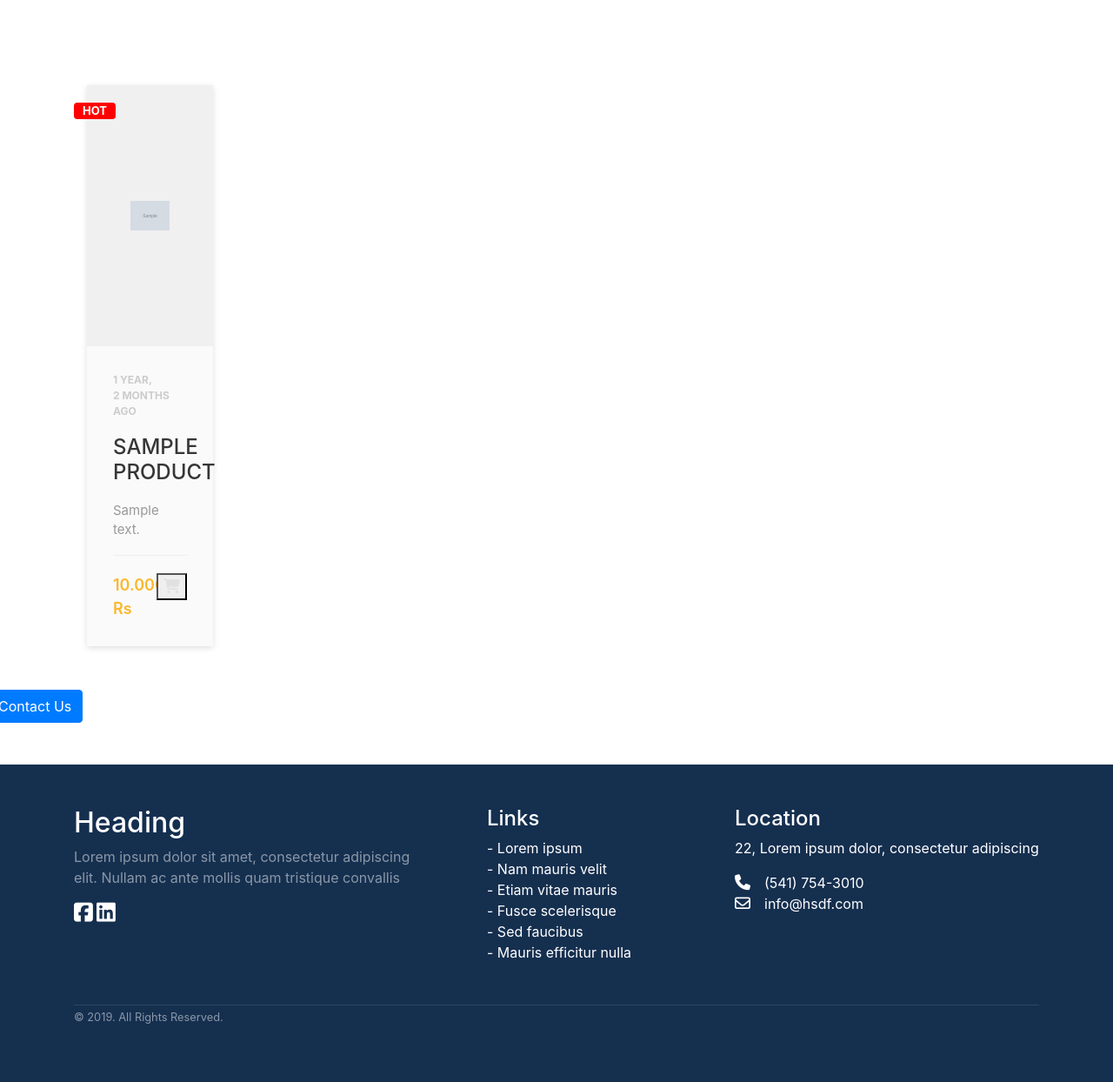
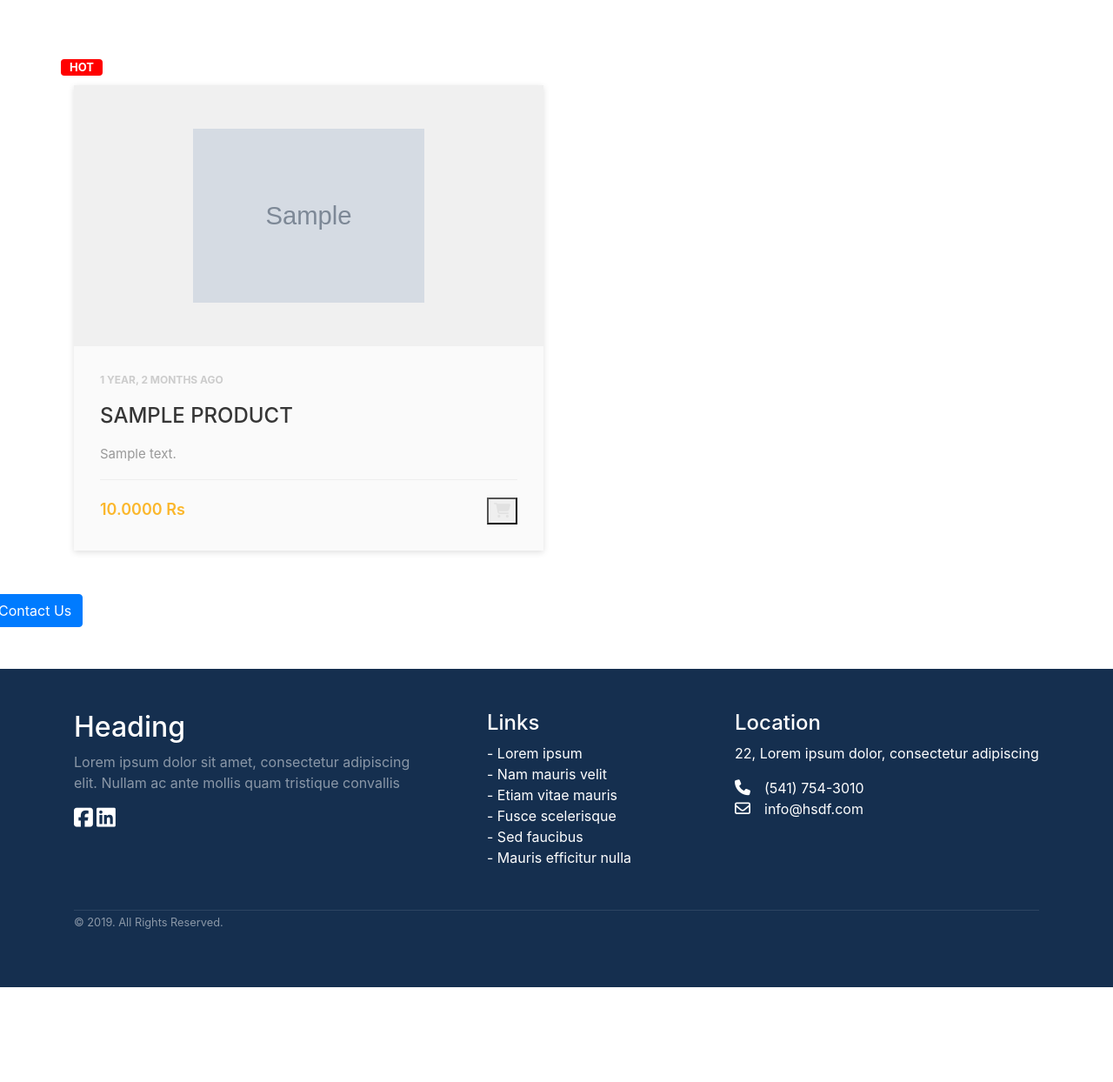
Before and after one commit to Abhishekbs10/django-ecommerce-challange, a Django app: page /products/ in a window 1280 px wide. Shown: the part 56-1300 px from the top of the page at 87% size. After the commit the page ends 1191 px from the top, so only its background shows below. Run offline with Django 3.2, Linux system fonts and the light colour scheme; tables that the repository leaves empty hold one stand-in row (values such as "Sample post"); grey boxes marked "Sample" are stand-in pictures; some libraries are stand-ins or nearby versions.

Commit message:
Update list.html

```diff
--- a/templates/products/list.html
+++ b/templates/products/list.html
@@ -7,9 +7,8 @@
 {% block content %}
    <div class="row">
         {% for object in object_list %}
-            <div class="col-md-4 mr-2">
                 {% include "products/snippets/card.html" with instance=object %}
-            </div>
+
         {% endfor %}
    </div>
 {% endblock %}
```
